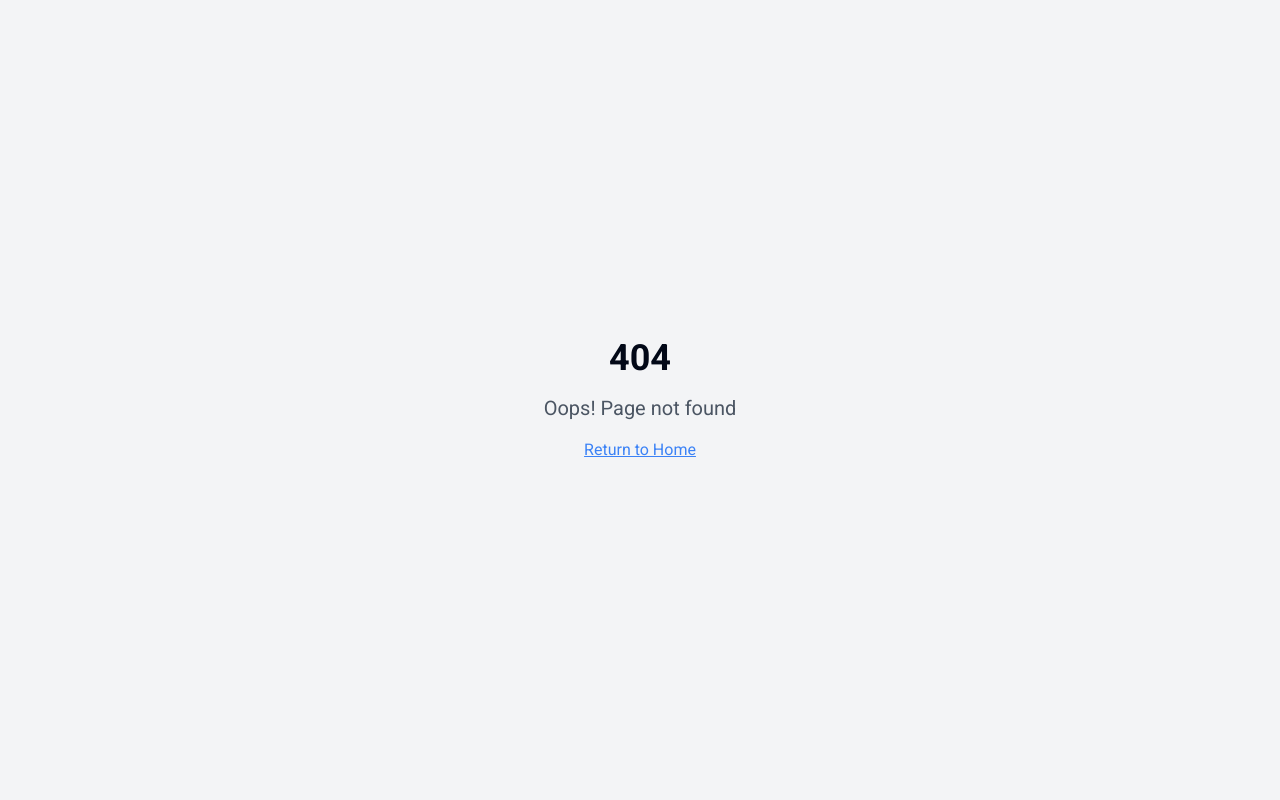
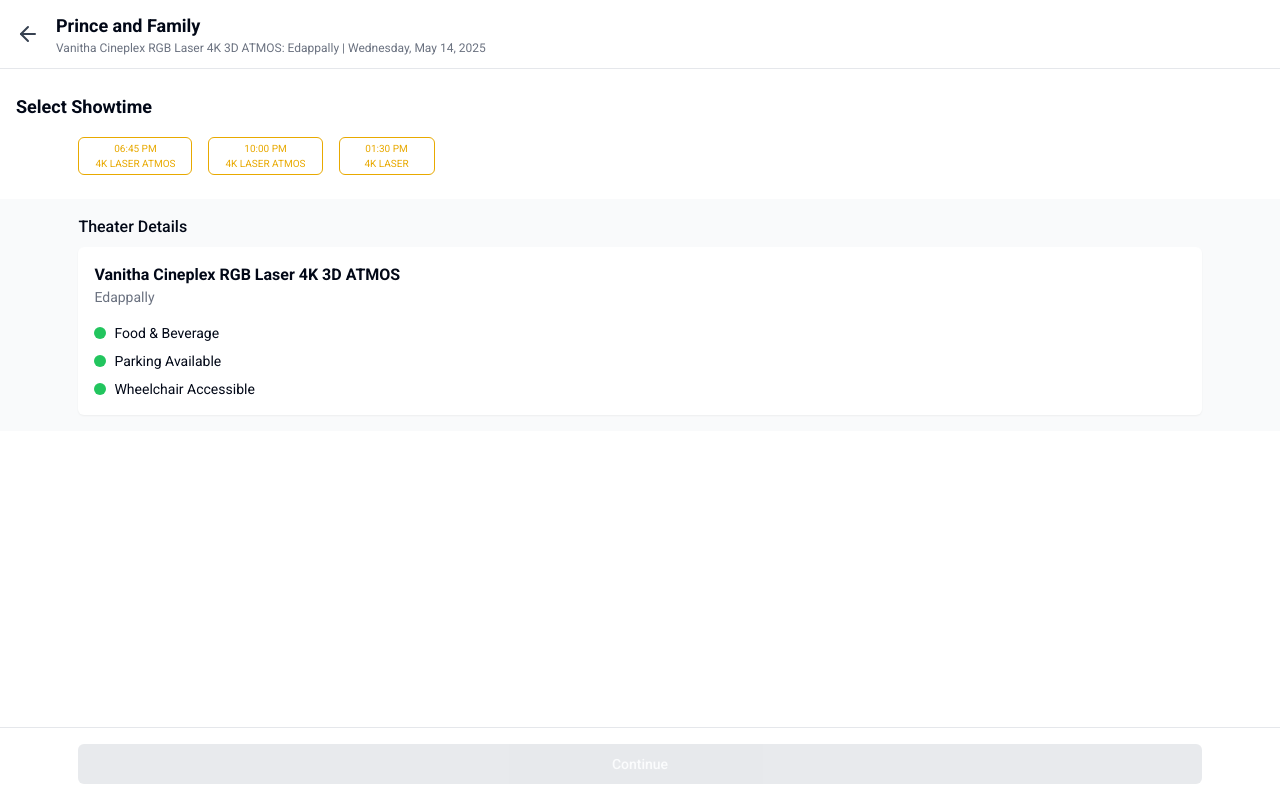
Before and after one commit to Nikhinrajkk/book-my-show-clone, a React (Vite) app: page /select-showtime in a window 1280 px wide. Before the commit this address had no page. Built offline with nearby package versions, Linux system fonts and the light colour scheme.

Commit message:
Add intermediate screen
Create a new screen between the theater selection and seat layout screens, with a flex layout, gap of 4, and a width of 90%.

```diff
--- a/src/App.tsx
+++ b/src/App.tsx
@@ -9,6 +9,7 @@ import NotFound from "./pages/NotFound";
 import MovieDetailsPage from "./pages/MovieDetailsPage";
 import MovieHomePage from "./pages/HomeScreen";
 import SeatLayout from "./pages/SeatLayout";
+import SelectShowtime from "./pages/SelectShowtime";
 
 const queryClient = new QueryClient();
 
@@ -23,6 +24,7 @@ const App = () => (
           <Route path="*" element={<NotFound />} />
           <Route path="/movie/:id" element={<MovieDetailsPage />} />
           <Route path='/select-theater' element={<Index />} />
+          <Route path='/select-showtime' element={<SelectShowtime />} />
           <Route path='/seat-layout' element={<SeatLayout />} />
         </Routes>
       </BrowserRouter>
--- a/src/components/TheatersList.tsx
+++ b/src/components/TheatersList.tsx
@@ -1,4 +1,3 @@
-
 import React from 'react';
 import { Heart, Info } from 'lucide-react';
 import { Badge } from '@/components/ui/badge';
@@ -83,7 +82,7 @@ const ShowTimeWithTooltip: React.FC<{ show: ShowTime }> = ({ show }) => {
   return (
     <HoverCard>
       <HoverCardTrigger asChild>
-        <Link to="/seat-layout">
+        <Link to="/select-showtime">
           <div className="border border-[#cccccc] rounded-md text-center flex-col justify-center items-center flex-wrap cursor-pointer w-[105px] h-[40px] px-[10px] py-[5px] hover:border-bms-green text-bms-green">
             <div className="text-xs">{show.time}</div>
             {show.format && <div className="text-[8px] text-gray-500">{show.format}</div>}
--- /dev/null
+++ b/src/pages/SelectShowtime.tsx
@@ -0,0 +1,110 @@
+
+import React, { useState } from 'react';
+import { ArrowLeft } from 'lucide-react';
+import { Link, useNavigate } from 'react-router-dom';
+import { Button } from '@/components/ui/button';
+import ShowTimeBadge from '@/components/ShowTimeBadge';
+
+// Sample movie data - in a real app, this would come from props or context
+const movieData = {
+  name: "Prince and Family",
+  theater: "Vanitha Cineplex RGB Laser 4K 3D ATMOS",
+  location: "Edappally",
+  date: "Wednesday, May 14, 2025",
+  showtimes: [
+    { time: "06:45 PM", format: "4K LASER ATMOS" },
+    { time: "10:00 PM", format: "4K LASER ATMOS" },
+    { time: "01:30 PM", format: "4K LASER" }
+  ]
+};
+
+const SelectShowtime: React.FC = () => {
+  const [selectedTime, setSelectedTime] = useState<string | null>(null);
+  const navigate = useNavigate();
+
+  const handleTimeSelection = (time: string) => {
+    setSelectedTime(time);
+  };
+
+  const handleContinue = () => {
+    if (selectedTime) {
+      navigate('/seat-layout');
+    }
+  };
+
+  return (
+    <div className="flex flex-col min-h-screen bg-white">
+      {/* Header */}
+      <header className="sticky top-0 z-10 bg-white border-b border-gray-200 px-4 py-3">
+        <div className="flex items-center gap-4">
+          <Link to="/select-theater" className="text-gray-700">
+            <ArrowLeft size={24} />
+          </Link>
+          <div>
+            <h1 className="font-semibold text-lg">{movieData.name}</h1>
+            <p className="text-xs text-gray-500">{movieData.theater}: {movieData.location} | {movieData.date}</p>
+          </div>
+        </div>
+      </header>
+
+      <main className="flex-grow">
+        {/* Show time selection section */}
+        <div className="py-6 px-4">
+          <h2 className="text-lg font-semibold mb-4">Select Showtime</h2>
+
+          <div className="flex gap-4 w-[90%] flex-wrap mx-auto">
+            {movieData.showtimes.map((show, index) => (
+              <ShowTimeBadge
+                key={index}
+                time={show.time}
+                format={show.format}
+                isSelected={selectedTime === show.time}
+                onClick={() => handleTimeSelection(show.time)}
+              />
+            ))}
+          </div>
+        </div>
+
+        {/* Theater details section */}
+        <div className="bg-gray-50 p-4">
+          <div className="max-w-[90%] mx-auto">
+            <h3 className="font-medium mb-2">Theater Details</h3>
+            <div className="bg-white rounded-md p-4 shadow-sm">
+              <h4 className="font-semibold">{movieData.theater}</h4>
+              <p className="text-sm text-gray-500">{movieData.location}</p>
+              <div className="mt-4 space-y-2">
+                <div className="flex items-center gap-2">
+                  <div className="w-3 h-3 bg-green-500 rounded-full"></div>
+                  <span className="text-sm">Food & Beverage</span>
+                </div>
+                <div className="flex items-center gap-2">
+                  <div className="w-3 h-3 bg-green-500 rounded-full"></div>
+                  <span className="text-sm">Parking Available</span>
+                </div>
+                <div className="flex items-center gap-2">
+                  <div className="w-3 h-3 bg-green-500 rounded-full"></div>
+                  <span className="text-sm">Wheelchair Accessible</span>
+                </div>
+              </div>
+            </div>
+          </div>
+        </div>
+      </main>
+
+      {/* Footer with continue button */}
+      <div className="sticky bottom-0 bg-white border-t border-gray-200 p-4">
+        <div className="max-w-[90%] mx-auto">
+          <Button
+            className={`w-full ${selectedTime ? 'bg-red-500 hover:bg-red-600' : 'bg-gray-300'}`}
+            onClick={handleContinue}
+            disabled={!selectedTime}
+          >
+            Continue
+          </Button>
+        </div>
+      </div>
+    </div>
+  );
+};
+
+export default SelectShowtime;
```
